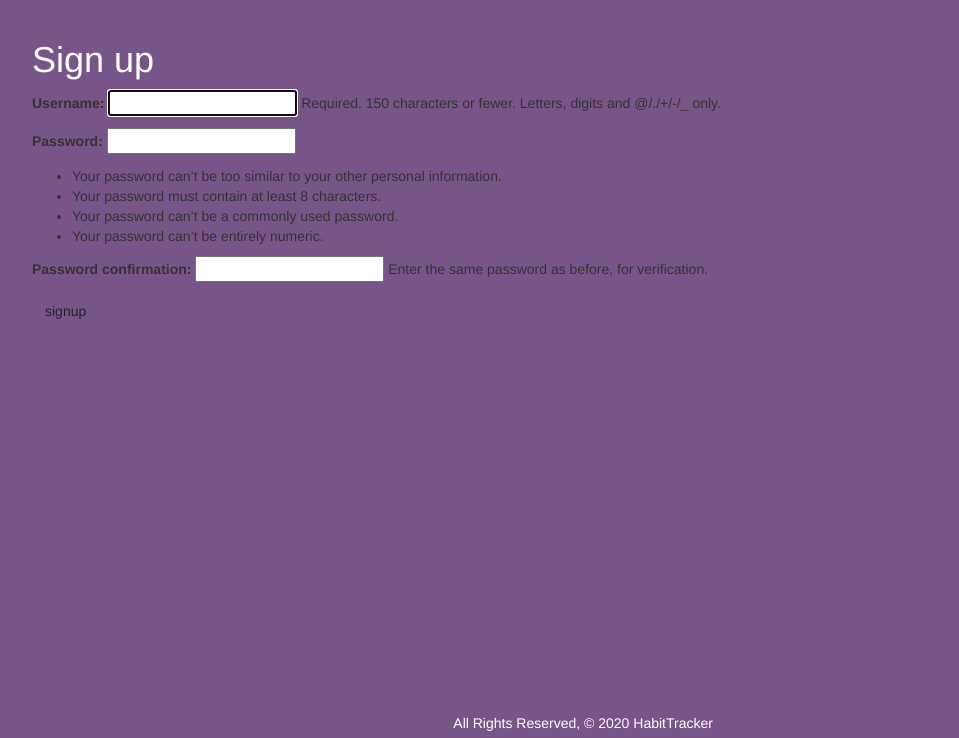
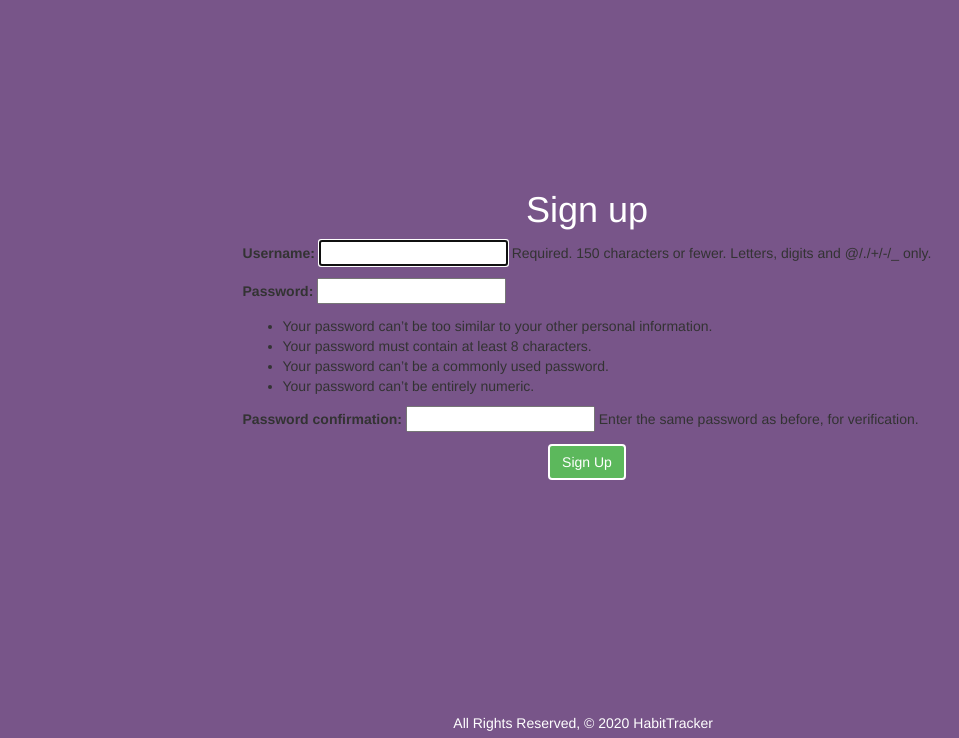
Before and after one commit to ajay-k/HabitTracker, a Django app: page /accounts/signup in a window 1280 px wide. Shown: the part 62-800 px from the top of the page, without its empty margins (53-1012 px from the left). Run offline with Django 3.2, Linux system fonts and the light colour scheme; some libraries are stand-ins or nearby versions.

Commit message:
Updates signup/login layout

```diff
--- a/main_app/static/css/style.css
+++ b/main_app/static/css/style.css
@@ -305,3 +305,19 @@
   justify-content: center;
   color: white;
 }
+
+form-section{
+  border: 2px solid white;
+}
+
+.signup-btn{
+  display: flex;
+  border: 2px solid white;
+  margin: 0 auto;
+}
+
+.login-btn{
+  display: flex;
+  border: 2px solid white;
+  margin: 0 auto;
+}
--- a/main_app/templates/registration/login.html
+++ b/main_app/templates/registration/login.html
@@ -1,12 +1,15 @@
 {% extends 'base.html' %}
 {% block content %}
+
+<section class="form-section">
 
 <h1 class="main-font">Log In</h1>
 <form method="post" action="{% url 'login' %}">
   {% csrf_token  %}
   {{ form.as_p }}
-  <input type="submit" class="btn" value="login">
+  <input class="btn btn-success login-btn" type="submit" class="btn" value="login">
   <input type="hidden" name="next" value="{{ next }}">
 </form>
+</section>
 
 {% endblock %}
--- a/main_app/templates/registration/signup.html
+++ b/main_app/templates/registration/signup.html
@@ -1,14 +1,17 @@
 {% extends 'base.html' %}
 {% block content %}
 
+
+<section class="form-section">
 <h1 class="main-font">Sign up</h1>
 {% if error_message %}<p class="red-text">{{ error_message }}</p>{% endif %}
 
-<form method="post" action="{% url 'signup' %}">
+<form cmethod="post" action="{% url 'signup' %}">
   {% csrf_token  %}
   {{ form.as_p }}
-  <input type="submit" class="btn" value="signup">
+  <input class="btn btn-success signup-btn" type="submit" class="btn" value="Sign Up">
   <input type="hidden" name="next" value="{{ next }}">
 </form>
+</section>
 
 {% endblock %}
```
